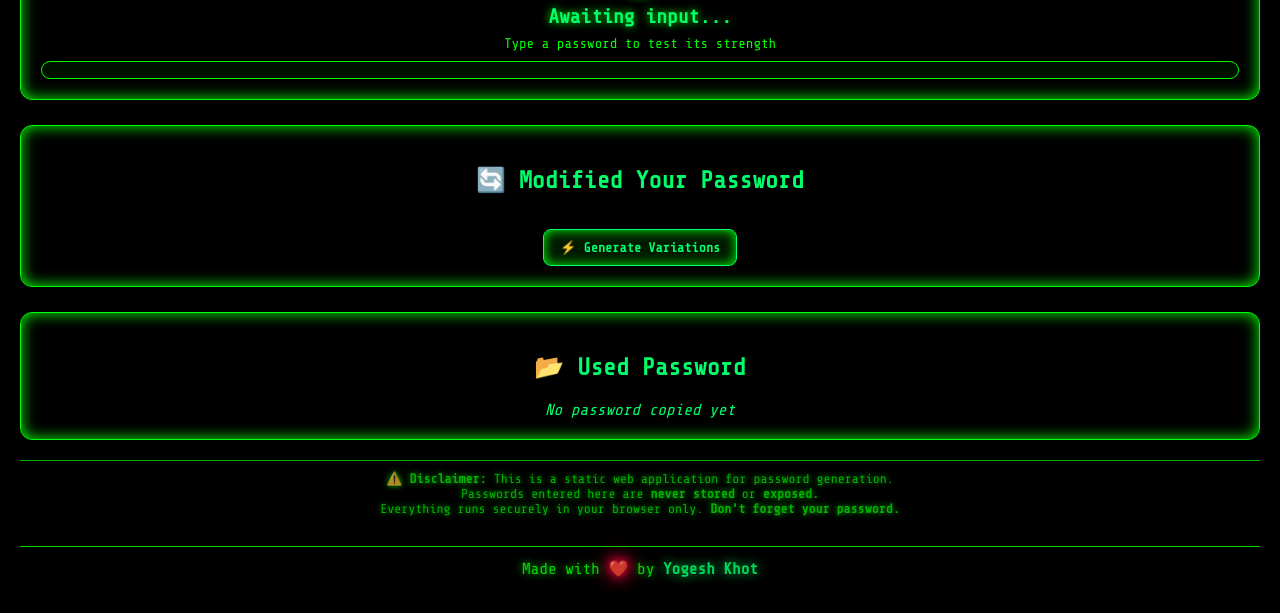
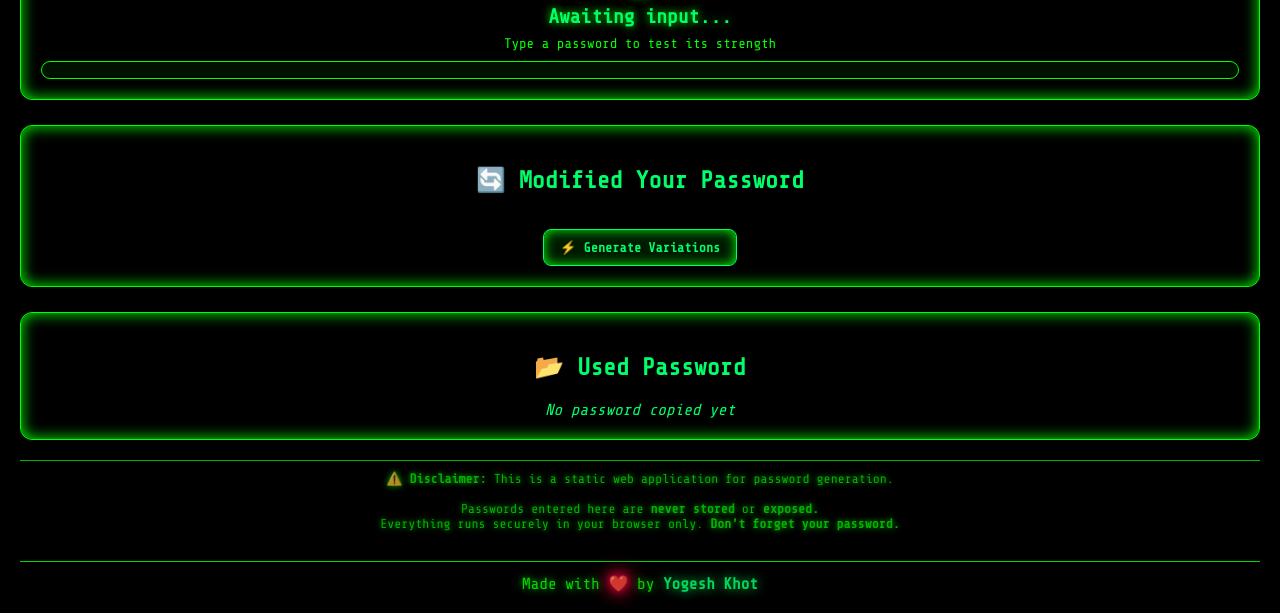
Before and after one commit to yogeshkhot1/password-strength-tester, a plain HTML site: page index.html in a window 1280 px wide. Shown: the part 359-972 px from the top of the page. Drawn offline with nearby package versions, Linux system fonts and the light colour scheme.

Commit message:
Update index.html

```diff
--- a/index.html
+++ b/index.html
@@ -68,7 +68,7 @@
   </div>
 
   <div class="disclaimer">
-    ⚠️ <b>Disclaimer:</b> This is a static web application for password generation. <br>Passwords entered here are <b>never stored</b> or <b>exposed.</b><br>
+    ⚠️ <b>Disclaimer:</b> This is a static web application for password generation. <br><br>Passwords entered here are <b>never stored</b> or <b>exposed.</b><br>
     Everything runs securely in your browser only. <b>Don't forget your password.</b>
   </div>
 
```
